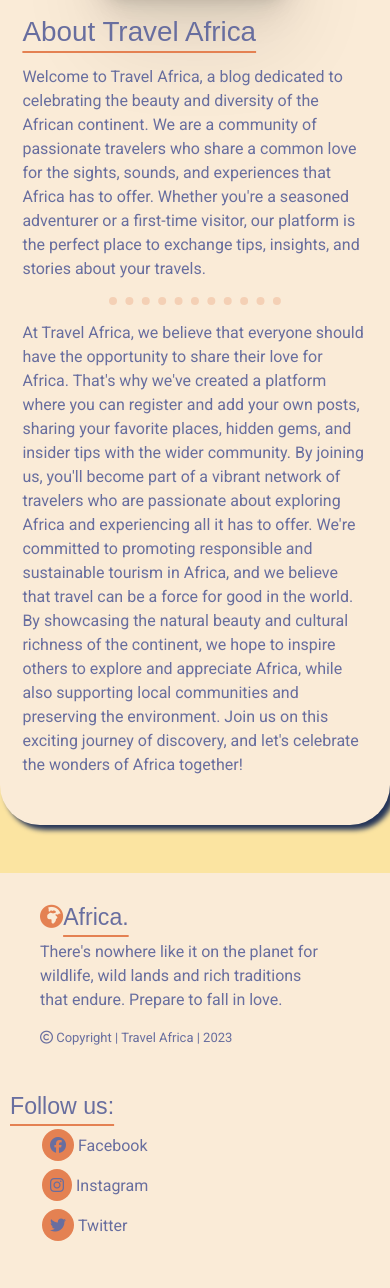
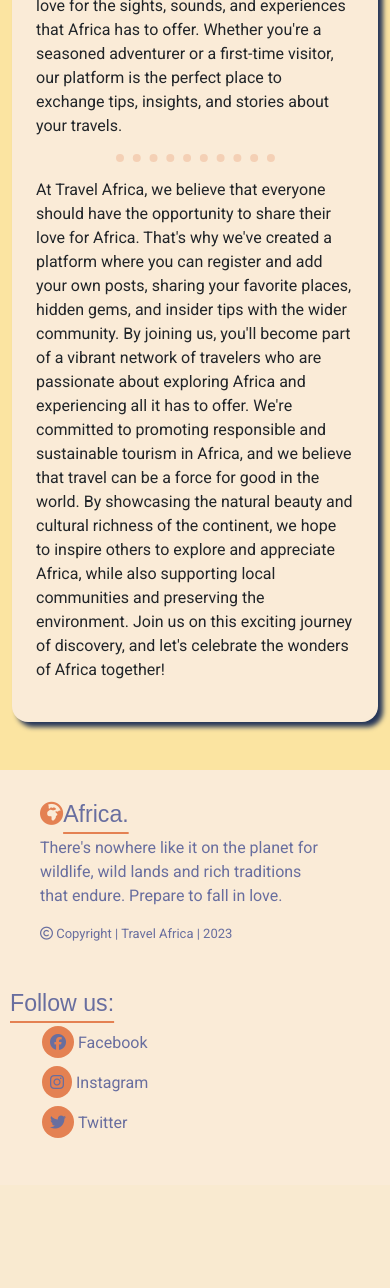
Before and after one commit to kerstin-w/Travel-Africa, a Django app: page /about/ in a window 390 px wide. Shown: the part 276-1564 px from the top of the page. After the commit the page ends 1414 px from the top, so only its background shows below. Run offline with Django 3.2, Linux system fonts and the light colour scheme; parts of the project's set-up code (start-up, migrations or seed data) failed here and were passed over; some libraries are stand-ins or nearby versions; some web fonts are replaced.

Commit message:
style: Change layout of about page

```diff
--- a/blog/templates/about.html
+++ b/blog/templates/about.html
@@ -3,42 +3,61 @@
 {% block content %}
 <!-- ABOUT SECTION -->
 <main>
-    <section id="about">
-        <div class="container about-content box-shadow">
-            <div class="row">
-                <div class="col-md-4 d-flex align-items-center">
-                    <img class="mb-3 mx-auto about-picture img-fluid"
-                        src="https://res.cloudinary.com/db0ufjm4a/image/upload/v1678351324/about_xgvvs3.webp"
-                        alt="Person driving in a car">
+    <section>
+        <div class="container h-100">
+            <div class="row d-flex justify-content-center align-items-center h-100">
+                <div class="col col-xl-10">
+                    <div class="card box-shadow card-signup">
+                        <div class="row g-0">
+                            <div class="col-md-6 col-lg-5 d-none d-md-block">
+                                <img src="https://res.cloudinary.com/db0ufjm4a/image/upload/v1678351324/about_xgvvs3.webp"
+                                    alt="login form" class="img-fluid about-picture">
                             </div>
-                <div class="col-md-8">
-                    <h1 class="heading-underline">About Travel Africa</h1>
+                            <div class="col-md-6 col-lg-7 d-flex align-items-center">
+                                <div class="card-body p-4 p-lg-5">
+                                    <h2 class="fw-normal mb-3 pb-3 heading-underline">About Travel Africa</h2>
                                     <p class="mt-3">
-                        Welcome to Travel Africa, a blog dedicated to celebrating the beauty and diversity of the
+                                        Welcome to Travel Africa, a blog dedicated to celebrating the beauty and
+                                        diversity of the
                                         African
-                        continent. We are a community of passionate travelers who share a common love for the sights,
-                        sounds, and experiences that Africa has to offer. Whether you're a seasoned adventurer or a
-                        first-time visitor, our platform is the perfect place to exchange tips, insights, and stories
+                                        continent. We are a community of passionate travelers who share a common
+                                        love for the sights,
+                                        sounds, and experiences that Africa has to offer. Whether you're a seasoned
+                                        adventurer or a
+                                        first-time visitor, our platform is the perfect place to exchange tips,
+                                        insights, and stories
                                         about
                                         your travels.</p>
                                     <hr class="mx-auto">
-                    <p class="">At Travel Africa, we believe that everyone should have the opportunity to
+                                    <p class="">At Travel Africa, we believe that everyone should have the
+                                        opportunity to
                                         share
-                        their love for Africa. That's why we've created a platform where you can register and add your
+                                        their love for Africa. That's why we've created a platform where you can
+                                        register and add your
                                         own
-                        posts, sharing your favorite places, hidden gems, and insider tips with the wider community. By
-                        joining us, you'll become part of a vibrant network of travelers who are passionate about
+                                        posts, sharing your favorite places, hidden gems, and insider tips with the
+                                        wider community. By
+                                        joining us, you'll become part of a vibrant network of travelers who are
+                                        passionate about
                                         exploring
                                         Africa and experiencing all it has to offer.
 
-                        We're committed to promoting responsible and sustainable tourism in Africa, and we believe that
-                        travel can be a force for good in the world. By showcasing the natural beauty and cultural
+                                        We're committed to promoting responsible and sustainable tourism in Africa,
+                                        and we believe that
+                                        travel can be a force for good in the world. By showcasing the natural
+                                        beauty and cultural
                                         richness
-                        of the continent, we hope to inspire others to explore and appreciate Africa, while also
+                                        of the continent, we hope to inspire others to explore and appreciate
+                                        Africa, while also
                                         supporting
-                        local communities and preserving the environment. Join us on this exciting journey of discovery,
+                                        local communities and preserving the environment. Join us on this exciting
+                                        journey of discovery,
                                         and
                                         let's celebrate the wonders of Africa together!</p>
+                                </div>
+                            </div>
+                        </div>
+                    </div>
                 </div>
             </div>
         </div>
--- a/static/css/style.css
+++ b/static/css/style.css
@@ -342,7 +342,6 @@ hr {
 
 /*=============== About ===============*/
 .about-picture {
-    border-radius: 40px;
     box-shadow:
         0px 1.5px 2.2px rgba(0, 0, 0, 0.02),
         0px 3.7px 5.3px rgba(0, 0, 0, 0.028),
@@ -350,11 +349,10 @@ hr {
         0px 12.5px 17.9px rgba(0, 0, 0, 0.042),
         0px 23.4px 33.4px rgba(0, 0, 0, 0.05),
         0px 56px 80px rgba(0, 0, 0, 0.07);
+    height: 100%;
+    border-radius: 1rem 0 0 1rem;
 }
 
-.about-content {
-    padding: 2em 1.4em;
-}
 
 /*=============== About ===============*/
 .post-form {
```
Lines whose indentation alone changed are shown as unchanged.
